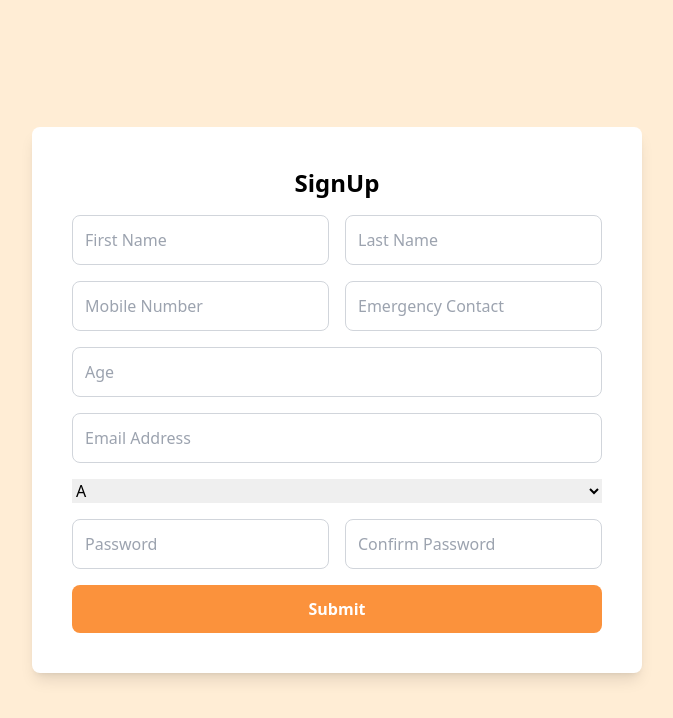
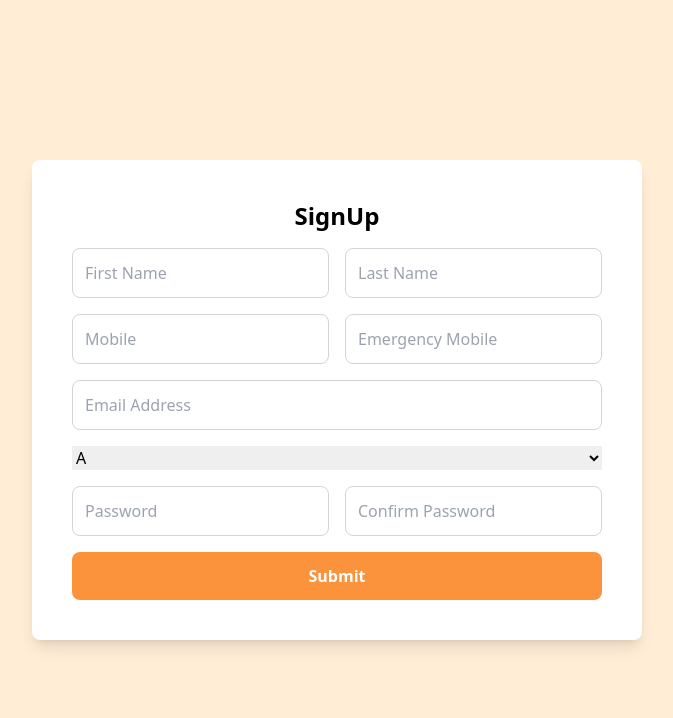
Before and after one commit to saiviswateja/disable-connect-frontend, a React (Create React App) app: page /signup in a window 1280 px wide. Shown: the top 718 px of the page, without its empty margins (303-976 px from the left). Built offline with nearby package versions, Linux system fonts and the light colour scheme.

Commit message:
signup tryed

```diff
--- a/src/components/pages/Signup.js
+++ b/src/components/pages/Signup.js
@@ -14,17 +14,17 @@ const Signup = () => {
   // handling submit
   const handleSubmit = async (e) => {
     e.preventDefault();
-    var fname=e.target[0].value;
-    var lname=e.target[1].value;
-    var mobile=e.target[2].value;
-    var emergency=e.target[3].value;
-    var age=e.target[4].value;
-    var email=e.target[5].value;
-    var typeOfDis=e.target[6].value;
-    var pass1=e.target[7].value;
-    var pass2=e.target[8].value;
+    var fname = e.target[0].value;
+    var lname = e.target[1].value;
+    var mobile = e.target[2].value;
+    var emergency = e.target[3].value;
+    var age = e.target[4].value;
+    var email = e.target[5].value;
+    var typeOfDis = e.target[6].value;
+    var pass1 = e.target[7].value;
+    var pass2 = e.target[8].value;
 
-    if(pass1!==pass2){
+    if (pass1 !== pass2) {
       alert("password does not match");
     }
 
@@ -65,31 +65,23 @@ const Signup = () => {
             type="text"
             placeholder="Last Name"
             className="p-3 text-base rounded-lg border border-gray-300"
-          onChange={(e) => setUser({ ...user, name: e.target.value })}
+            onChange={(e) => setUser({ ...user, email: e.target.value })}
           />
         </div>
         <div className="flex gap-4">
           <input
             type="text"
-          placeholder="Mobile Number"
+            placeholder="Mobile"
             className="p-3 text-base rounded-lg border border-gray-300"
             onChange={(e) => setUser({ ...user, name: e.target.value })}
           />
           <input
             type="text"
-          placeholder="Emergency Contact"
+            placeholder="Emergency Mobile"
             className="p-3 text-base rounded-lg border border-gray-300"
             onChange={(e) => setUser({ ...user, name: e.target.value })}
           />
         </div>
-        <input
-          type="number"
-          min='1'
-          max='100'
-          placeholder="Age"
-          className="p-3 text-base rounded-lg border border-gray-300"
-          onChange={(e) => setUser({ ...user, password: e.target.value })}
-        />
         <input
           type="email"
           placeholder="Email Address"
@@ -97,9 +89,9 @@ const Signup = () => {
           onChange={(e) => setUser({ ...user, email: e.target.value })}
         />
         <select>
-          <option value='A'>A</option>
-          <option value='B'>B</option>
-          <option value='C'>C</option>
+          <option value="A">A</option>
+          <option value="B">B</option>
+          <option value="C">C</option>
         </select>
         <div className="flex gap-4">
           <input
```
Lines whose indentation alone changed are shown as unchanged.
